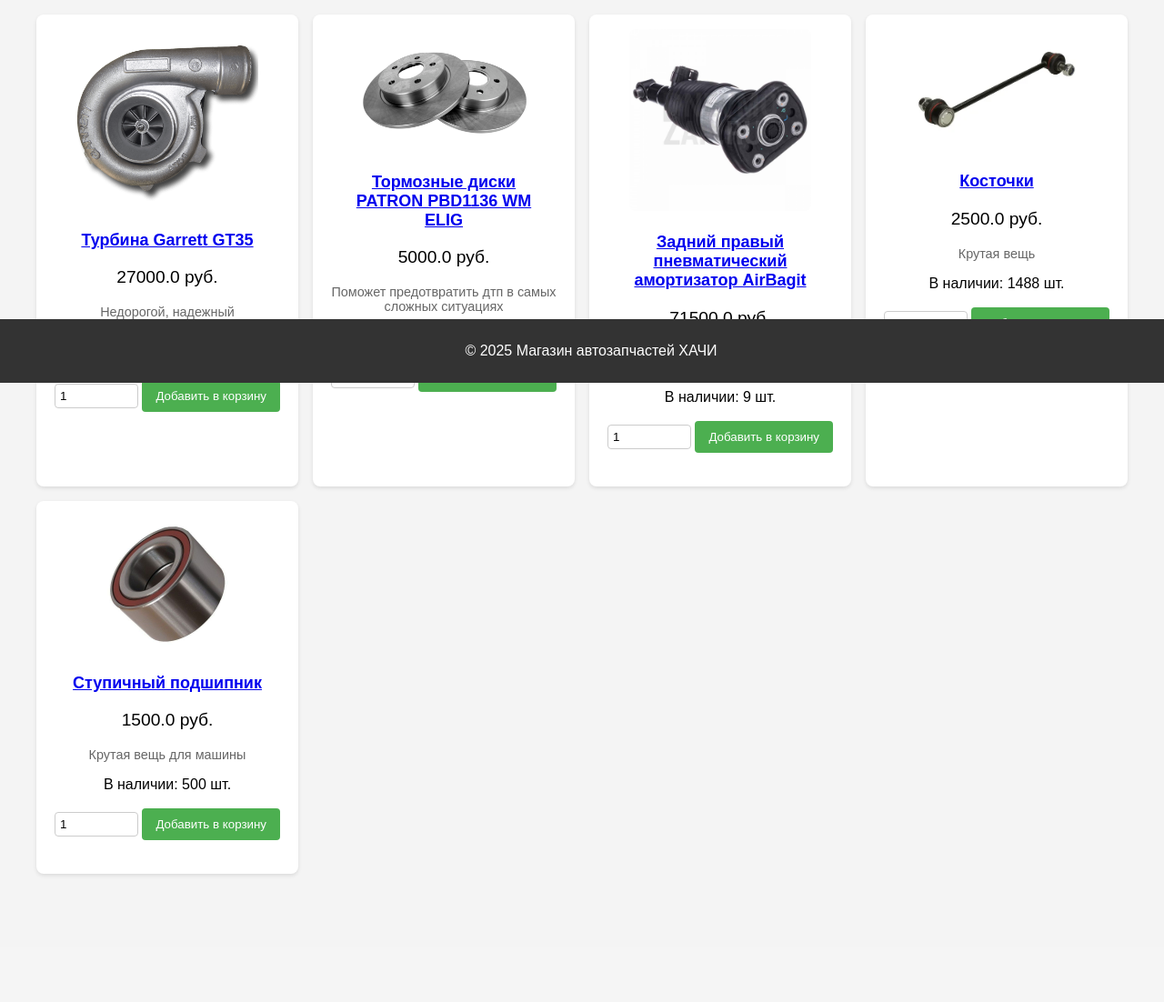
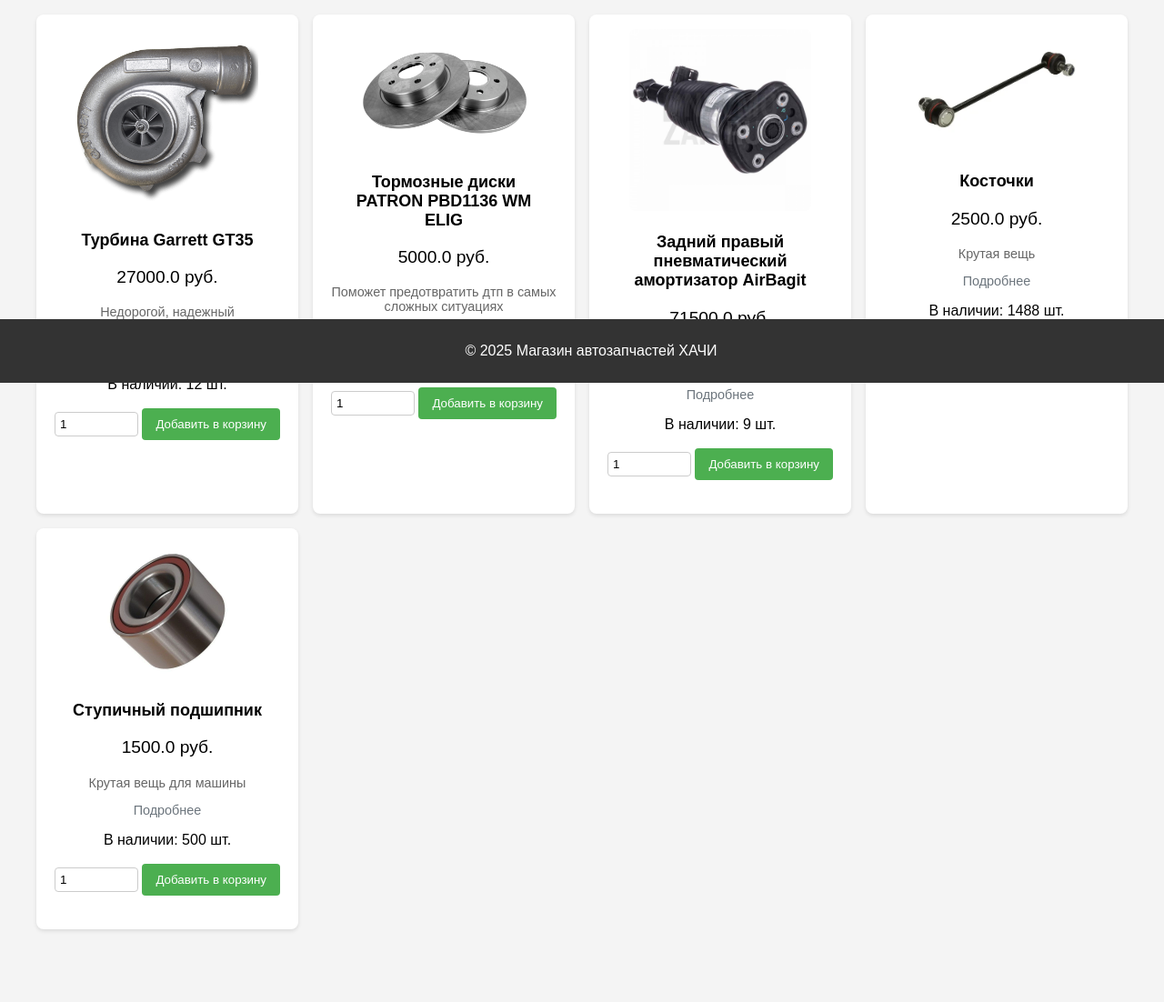
Before and after one commit to MAWBBT/Coursach, a Flask app: page /catalog in a window 1280 px wide. Shown: the part 379-1481 px from the top of the page at 91% size. Before the commit the page ends 1342 px from the top, so only its background shows below. Run offline with Flask 3, Linux system fonts and the light colour scheme; data comes from the database, SQL or seed files in the repository.

Commit message:
немного подтправил документ

```diff
--- a/static/styles.css
+++ b/static/styles.css
@@ -543,3 +543,18 @@ input[type="number"] {
     margin-bottom: 20px;
     line-height: 1.5;
 }
+
+.view-more {
+    margin-top: 10px;
+    font-size: 0.9em;
+}
+
+.view-more a {
+    color: #6c757d; /* Серый цвет */
+    text-decoration: none;
+}
+
+.view-more a:hover {
+    text-decoration: underline;
+    color: #007bff; /* Цвет при наведении */
+}
--- a/templates/catalog.html
+++ b/templates/catalog.html
@@ -26,16 +26,17 @@
 <div class="product-grid">
     {% for product in products %}
     <div class="product-card">
-        <!-- Ссылка на страницу товара -->
-        <a href="{{ url_for('product_details', product_id=product.ProductID) }}">
-            <img src="{{ url_for('static', filename='images/products/' ~ product.Image) }}"
-                 alt="{{ product.ProductName }}"
-                 class="product-image">
-            <h3>{{ product.ProductName }}</h3>
-        </a>
+        <img src="{{ url_for('static', filename='images/products/' ~ product.Image) }}"
+            alt="{{ product.ProductName }}"
+            class="product-image">
 
+        <h3>{{ product.ProductName }}</h3>
         <p class="product-price">{{ product.Price }} руб.</p>
         <p class="product-description">{{ product.Description | truncate(50) }}</p>
+        <!-- Кликабельный текст "Подробнее" -->
+        <p class="view-more">
+            <a href="{{ url_for('product_details', product_id=product.ProductID) }}">Подробнее</a>
+        </p>
         <p>В наличии: {{ product.StockQuantity }} шт.</p>
 
         {% if product.StockQuantity > 0 %}
```
Also changed, not shown: 1 other file.
